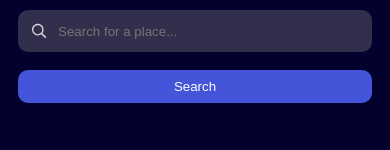
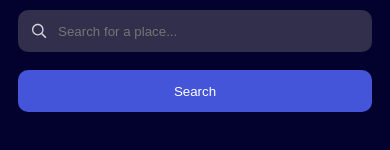
Before and after one commit to LorryAfriyie/weather-app, a React (Vite) app: page / in a window 390 px wide. Shown: the part 326-476 px from the top of the page. Built offline with nearby package versions, Linux system fonts and the light colour scheme; no server answers.

Commit message:
Adjust search button padding in weather dashboard
Increasing search button padding value for mobile devices.

```diff
--- a/src/scss/components/_weatherDashboard.scss
+++ b/src/scss/components/_weatherDashboard.scss
@@ -54,7 +54,7 @@
     .search-btn {
       outline: none;
       box-shadow: none;
-      padding: 0.5rem;
+      padding: .75rem;
       border: 0;
       border-radius: 10px;
 
@@ -63,6 +63,7 @@
 
       @media(min-width: 40em) {
         width: 13%;
+        padding: 0.5rem;
       }
     }
   }
```
